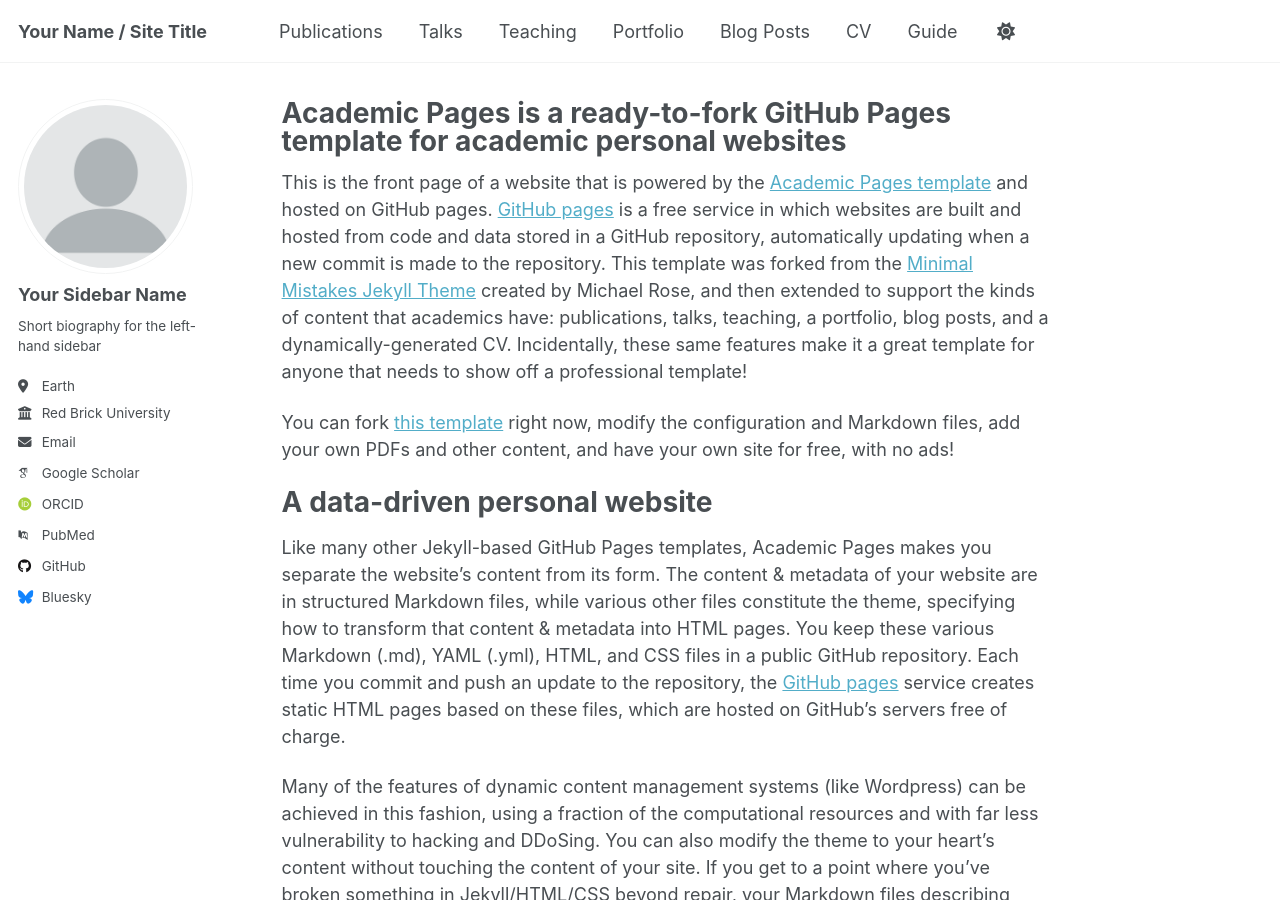
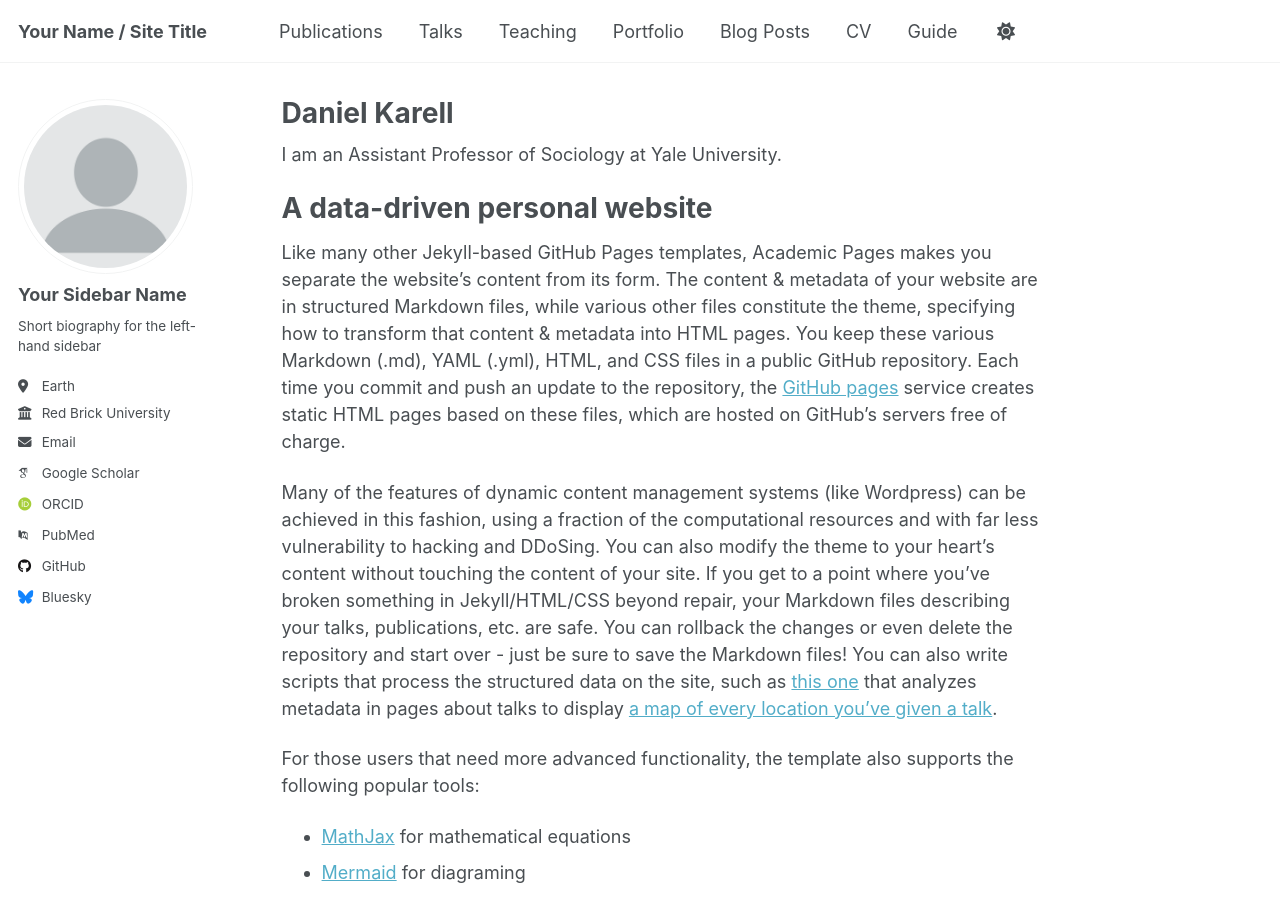
Before and after one commit to dkarell/dkarell.github.io, a Jekyll site: the page built from _pages/about.md, in a window 1280 px wide and 900 px high. Built offline with Jekyll 4.4.1, drawn with Linux system fonts in a browser that asks for light colours; some web fonts are replaced; a script that is not in the unit is left out.

Commit message:
Update about.md

```diff
--- a/_pages/about.md
+++ b/_pages/about.md
@@ -1,15 +1,13 @@
 ---
 permalink: /
-title: "Academic Pages is a ready-to-fork GitHub Pages template for academic personal websites"
+title: "Daniel Karell"
 author_profile: true
 redirect_from:
   - /about/
   - /about.html
 ---
 
-This is the front page of a website that is powered by the [Academic Pages template](https://github.com/academicpages/academicpages.github.io) and hosted on GitHub pages. [GitHub pages](https://pages.github.com) is a free service in which websites are built and hosted from code and data stored in a GitHub repository, automatically updating when a new commit is made to the repository. This template was forked from the [Minimal Mistakes Jekyll Theme](https://mmistakes.github.io/minimal-mistakes/) created by Michael Rose, and then extended to support the kinds of content that academics have: publications, talks, teaching, a portfolio, blog posts, and a dynamically-generated CV. Incidentally, these same features make it a great template for anyone that needs to show off a professional template!
-
- You can fork [this template](https://github.com/academicpages/academicpages.github.io) right now, modify the configuration and Markdown files, add your own PDFs and other content, and have your own site for free, with no ads!
+I am an Assistant Professor of Sociology at Yale University.
 
 A data-driven personal website
 ======
```
